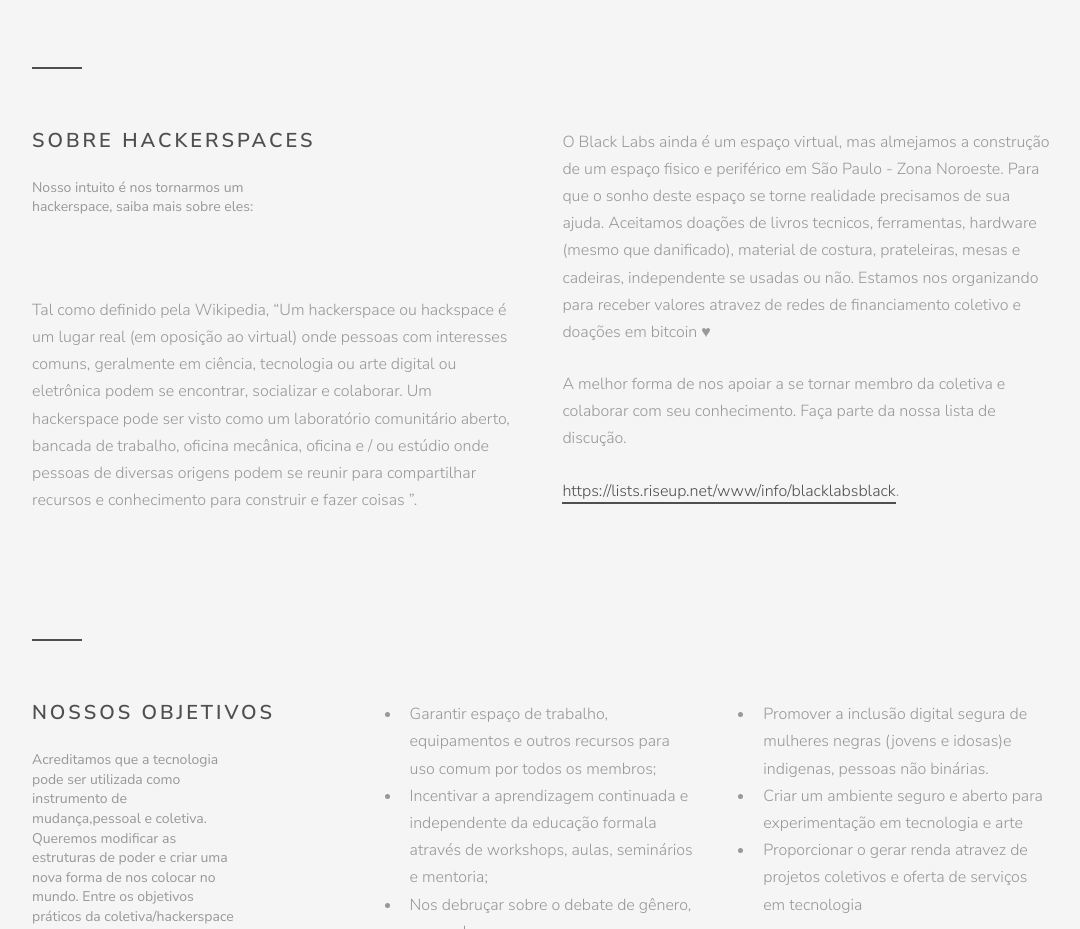
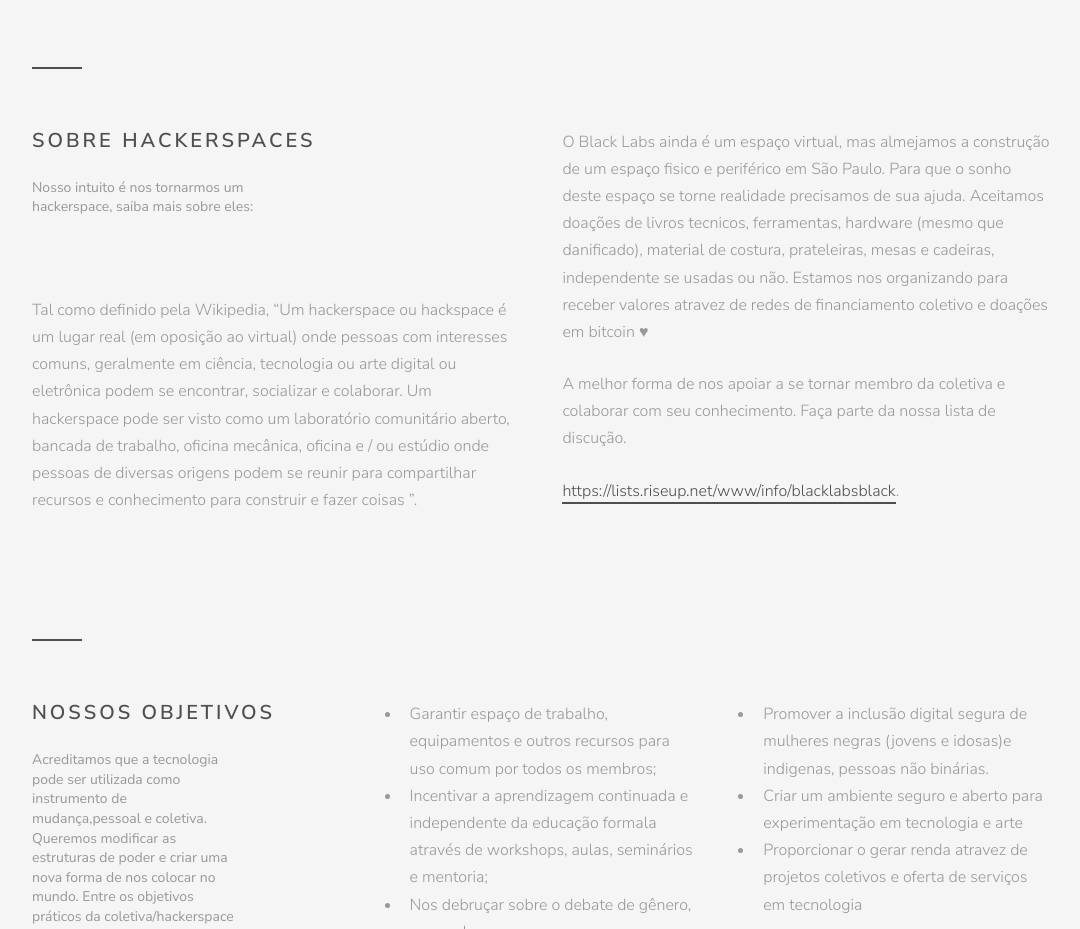
Before and after one commit to black-labs/blacklabs.github.io, a plain HTML site: page index.html in a window 1280 px wide. Shown: the part 780-1709 px from the top of the page, without its empty margins (98-1178 px from the left). Drawn offline with Linux system fonts and the light colour scheme.

Commit message:
Update index.html

```diff
--- a/index.html
+++ b/index.html
@@ -29,7 +29,7 @@
 				</div>
 				<div class="six columns">
 					<p>
-O Black Labs ainda é um espaço virtual, mas almejamos a construção de um espaço fisico e periférico em São Paulo - Zona Noroeste.
+O Black Labs ainda é um espaço virtual, mas almejamos a construção de um espaço fisico e periférico em São Paulo.
 Para que o sonho deste espaço se torne realidade precisamos de sua ajuda. Aceitamos doações de livros tecnicos, ferramentas, hardware (mesmo que danificado), material de costura, prateleiras, mesas e cadeiras, independente se usadas ou não. Estamos nos organizando para receber valores atravez de redes de financiamento coletivo e doações em bitcoin &hearts;</p>
 					<p>A melhor forma de nos apoiar a se tornar membro da coletiva e colaborar com seu conhecimento. Faça parte da nossa lista de discução.</p>
 					 <a href="https://lists.riseup.net/www/info/blacklabsblack">https://lists.riseup.net/www/info/blacklabsblack</a>.</h1>
```
